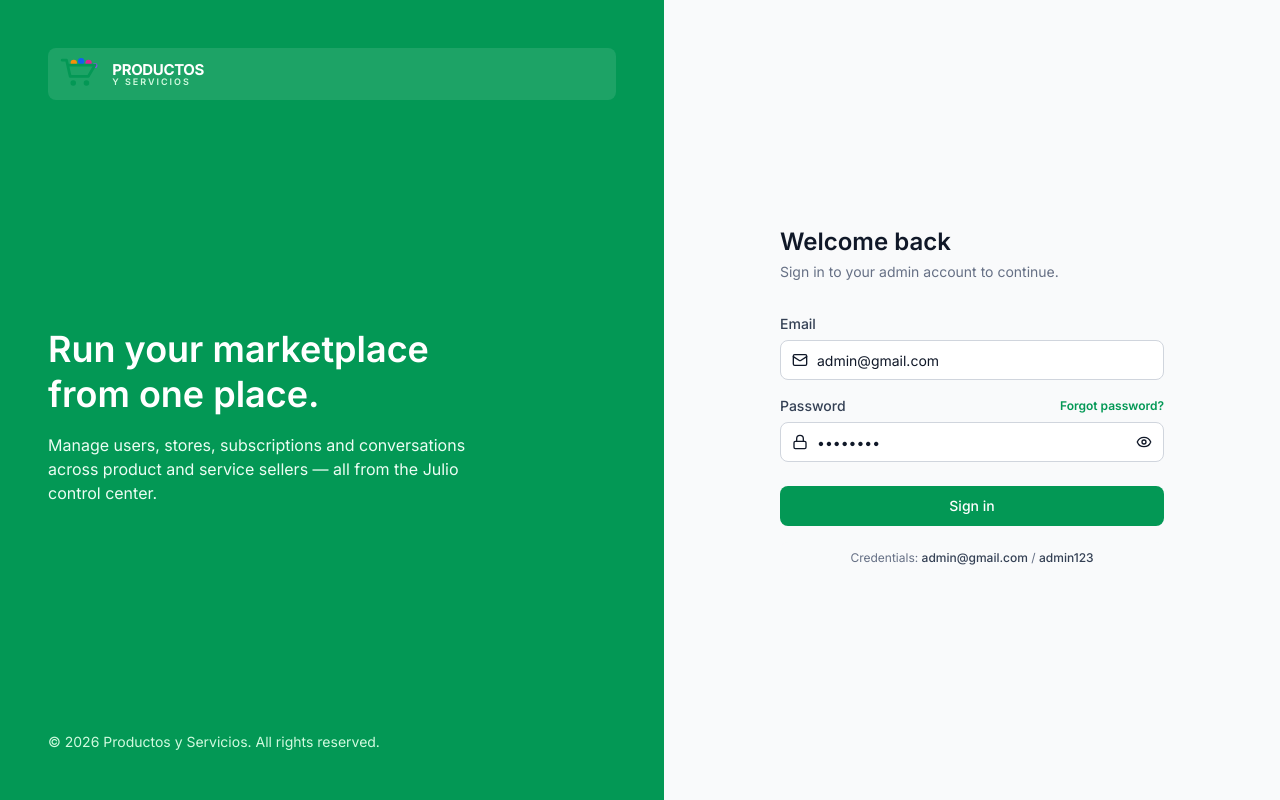
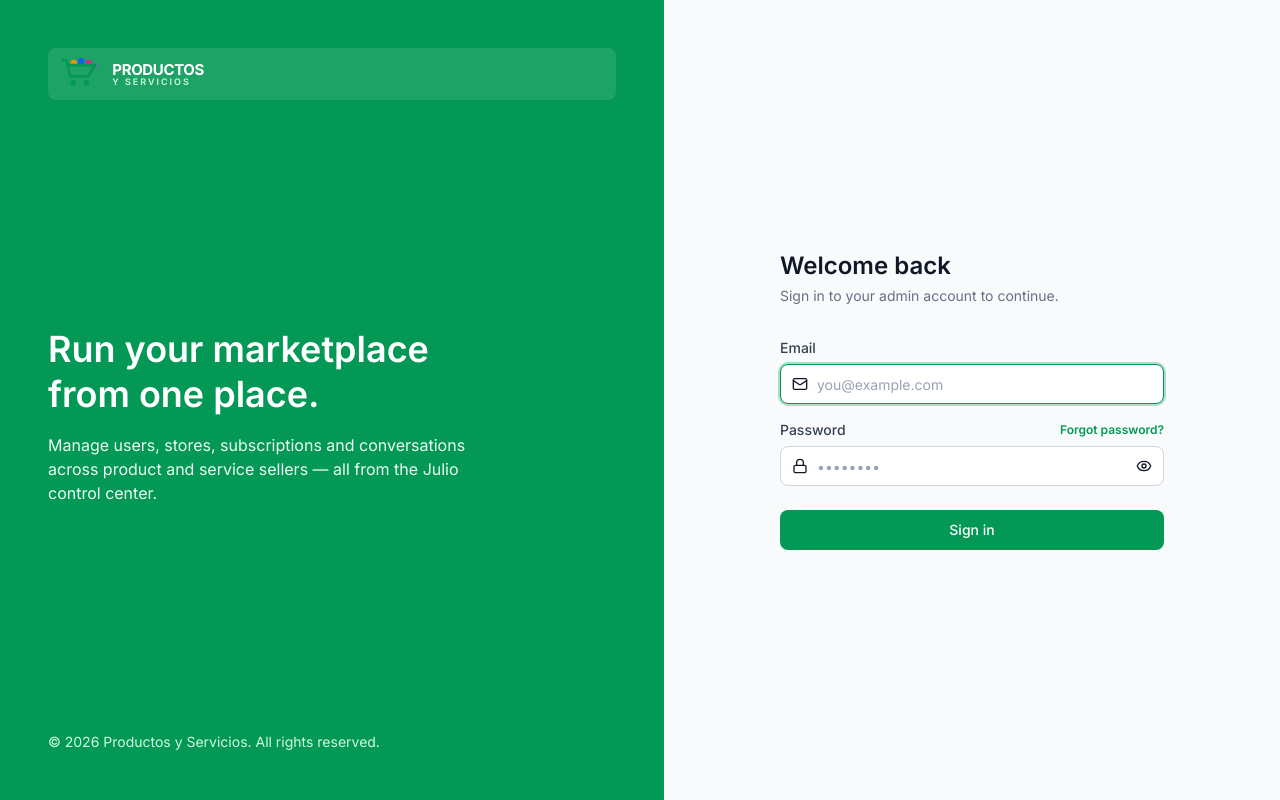
Before and after one commit to MdJowelAhmed/productos-y-service, a React (Vite) app: page /login in a window 1280 px wide. Built offline with nearby package versions, Linux system fonts and the light colour scheme; no server answers.

Commit message:
feat: implement authentication login page with validation and session handling

```diff
--- a/src/pages/auth/LoginPage.tsx
+++ b/src/pages/auth/LoginPage.tsx
@@ -15,8 +15,8 @@ export default function LoginPage() {
   const location = useLocation()
   const [login, { isLoading }] = useLoginMutation()
 
-  const [email, setEmail] = useState('admin@gmail.com')
-  const [password, setPassword] = useState('admin123')
+  const [email, setEmail] = useState('')
+  const [password, setPassword] = useState('')
   const [showPassword, setShowPassword] = useState(false)
   const [error, setError] = useState<string | null>(null)
 
@@ -71,11 +71,13 @@ export default function LoginPage() {
               type="email"
               name="email"
               label="Email"
-              placeholder="admin@gmail.com"
+              placeholder="you@example.com"
+              autoComplete="email"
               value={email}
               onChange={(e) => setEmail(e.target.value)}
               leftIcon={<Mail className="h-4 w-4" />}
               required
+              autoFocus
             />
 
             <div>
@@ -95,6 +97,7 @@ export default function LoginPage() {
                 name="password"
                 id="password"
                 placeholder="••••••••"
+                autoComplete="current-password"
                 value={password}
                 onChange={(e) => setPassword(e.target.value)}
                 leftIcon={<Lock className="h-4 w-4" />}
@@ -116,11 +119,6 @@ export default function LoginPage() {
           <Button type="submit" fullWidth loading={isLoading} className="mt-6">
             Sign in
           </Button>
-
-          <p className="mt-4 rounded-lg bg-ink-50 px-3 py-2 text-center text-xs text-ink-500">
-            Credentials: <span className="font-medium text-ink-700">admin@gmail.com</span> /{' '}
-            <span className="font-medium text-ink-700">admin123</span>
-          </p>
         </form>
       </div>
     </div>
```
